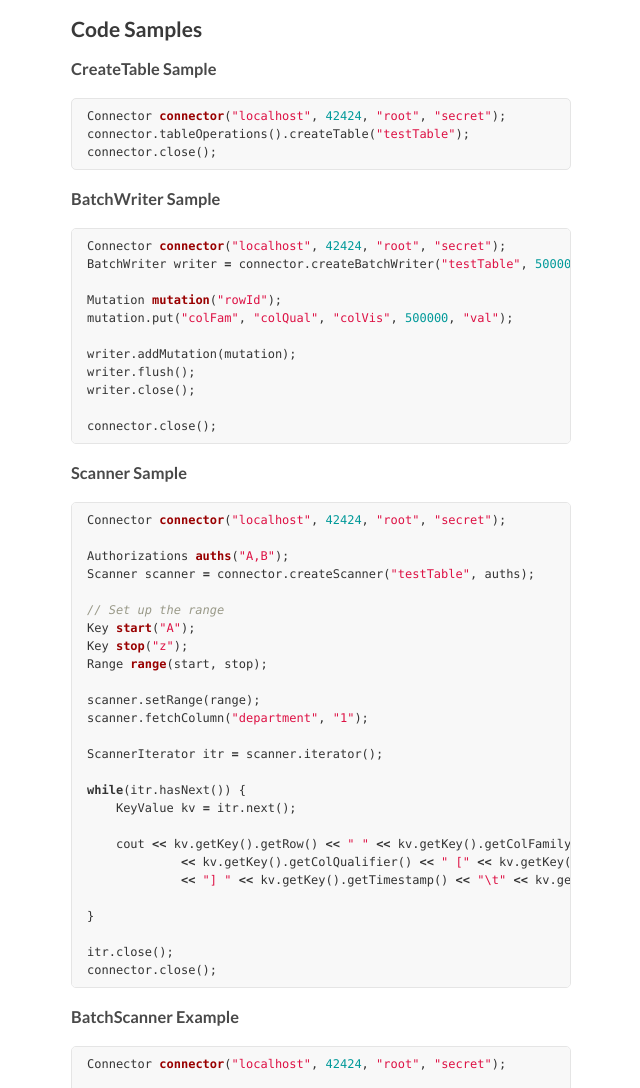
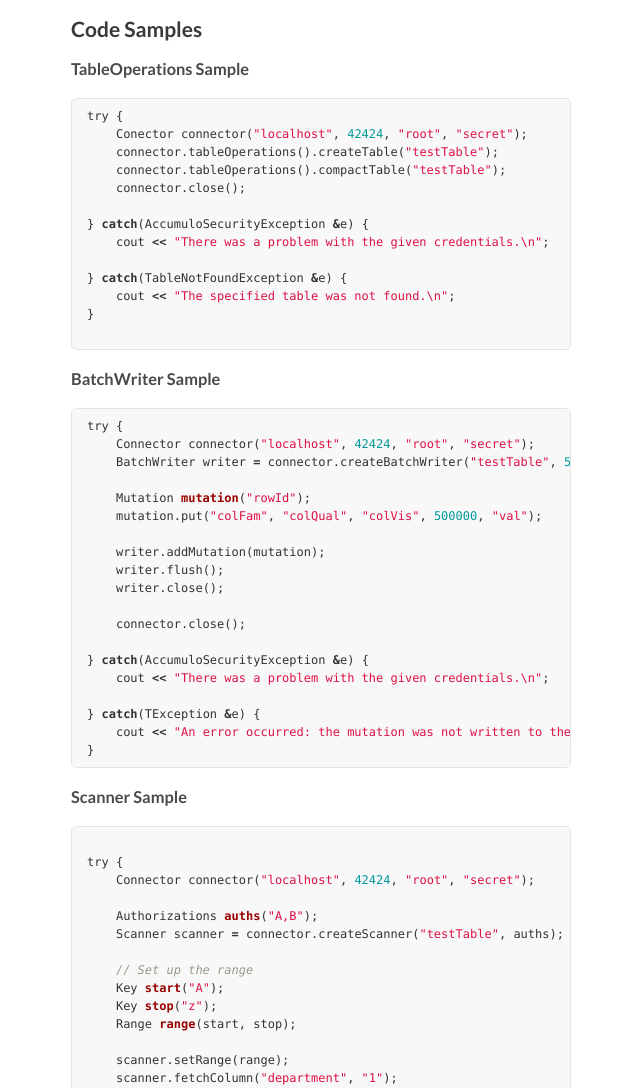
Before and after one commit to cjnolet/accumulo-cpp, a plain HTML site: page index.html in a window 1280 px wide. Shown: the part 805-1893 px from the top of the page, without its empty margins (499-1139 px from the left). Drawn offline with Linux system fonts and the light colour scheme.

```diff
--- a/index.html
+++ b/index.html
@@ -72,16 +72,29 @@
 </li>
 </ol><h2>Code Samples</h2>
 
-<h3>CreateTable Sample</h3>
+<h3>TableOperations Sample</h3>
 
-<div class="highlight"><pre><span class="n">Connector</span> <span class="nf">connector</span><span class="p">(</span><span class="s">"localhost"</span><span class="p">,</span> <span class="mi">42424</span><span class="p">,</span> <span class="s">"root"</span><span class="p">,</span> <span class="s">"secret"</span><span class="p">);</span>
+<div class="highlight"><pre>
+<span class="n">try</span> <span class="p">{</span>
+    <span class="n">Conector</span> <span class="n">connector</span><span class="p">(</span><span class="s">"localhost"</span><span class="p">,</span> <span class="mi">42424</span><span class="p">,</span> <span class="s">"root"</span><span class="p">,</span> <span class="s">"secret"</span><span class="p">);</span>
     <span class="n">connector</span><span class="p">.</span><span class="n">tableOperations</span><span class="p">().</span><span class="n">createTable</span><span class="p">(</span><span class="s">"testTable"</span><span class="p">);</span>
+    <span class="n">connector</span><span class="p">.</span><span class="n">tableOperations</span><span class="p">().</span><span class="n">compactTable</span><span class="p">(</span><span class="s">"testTable"</span><span class="p">);</span>
     <span class="n">connector</span><span class="p">.</span><span class="n">close</span><span class="p">();</span>
+
+<span class="p">}</span> <span class="k">catch</span><span class="p">(</span><span class="n">AccumuloSecurityException</span> <span class="o">&amp;</span><span class="n">e</span><span class="p">)</span> <span class="p">{</span>
+    <span class="n">cout</span> <span class="o">&lt;&lt;</span> <span class="s">"There was a problem with the given credentials.</span><span class="se">\n</span><span class="s">"</span><span class="p">;</span>
+
+<span class="p">}</span> <span class="k">catch</span><span class="p">(</span><span class="n">TableNotFoundException</span> <span class="o">&amp;</span><span class="n">e</span><span class="p">)</span> <span class="p">{</span>
+    <span class="n">cout</span> <span class="o">&lt;&lt;</span> <span class="s">"The specified table was not found.</span><span class="se">\n</span><span class="s">"</span><span class="p">;</span>
+<span class="p">}</span>
+
 </pre></div>
 
 <h3>BatchWriter Sample</h3>
 
-<div class="highlight"><pre><span class="n">Connector</span> <span class="nf">connector</span><span class="p">(</span><span class="s">"localhost"</span><span class="p">,</span> <span class="mi">42424</span><span class="p">,</span> <span class="s">"root"</span><span class="p">,</span> <span class="s">"secret"</span><span class="p">);</span>
+<div class="highlight"><pre>
+<span class="n">try</span> <span class="p">{</span>
+    <span class="n">Connector</span> <span class="n">connector</span><span class="p">(</span><span class="s">"localhost"</span><span class="p">,</span> <span class="mi">42424</span><span class="p">,</span> <span class="s">"root"</span><span class="p">,</span> <span class="s">"secret"</span><span class="p">);</span>
     <span class="n">BatchWriter</span> <span class="n">writer</span> <span class="o">=</span> <span class="n">connector</span><span class="p">.</span><span class="n">createBatchWriter</span><span class="p">(</span><span class="s">"testTable"</span><span class="p">,</span> <span class="mi">500000</span><span class="p">,</span> <span class="mi">10000</span><span class="p">,</span> <span class="mi">10000</span><span class="p">,</span> <span class="mi">2</span><span class="p">);</span>
 
     <span class="n">Mutation</span> <span class="nf">mutation</span><span class="p">(</span><span class="s">"rowId"</span><span class="p">);</span>
@@ -92,11 +105,21 @@
     <span class="n">writer</span><span class="p">.</span><span class="n">close</span><span class="p">();</span>
 
     <span class="n">connector</span><span class="p">.</span><span class="n">close</span><span class="p">();</span>
+
+<span class="p">}</span> <span class="k">catch</span><span class="p">(</span><span class="n">AccumuloSecurityException</span> <span class="o">&amp;</span><span class="n">e</span><span class="p">)</span> <span class="p">{</span>
+    <span class="n">cout</span> <span class="o">&lt;&lt;</span> <span class="s">"There was a problem with the given credentials.</span><span class="se">\n</span><span class="s">"</span><span class="p">;</span>
+
+<span class="p">}</span> <span class="k">catch</span><span class="p">(</span><span class="n">TException</span> <span class="o">&amp;</span><span class="n">e</span><span class="p">)</span> <span class="p">{</span>
+    <span class="n">cout</span> <span class="o">&lt;&lt;</span> <span class="s">"An error occurred: the mutation was not written to the table.</span><span class="se">\n</span><span class="s">"</span><span class="p">;</span>
+<span class="p">}</span>
 </pre></div>
 
 <h3>Scanner Sample</h3>
 
-<div class="highlight"><pre><span class="n">Connector</span> <span class="nf">connector</span><span class="p">(</span><span class="s">"localhost"</span><span class="p">,</span> <span class="mi">42424</span><span class="p">,</span> <span class="s">"root"</span><span class="p">,</span> <span class="s">"secret"</span><span class="p">);</span>
+<div class="highlight"><pre>
+
+<span class="n">try</span> <span class="p">{</span>
+    <span class="n">Connector</span> <span class="n">connector</span><span class="p">(</span><span class="s">"localhost"</span><span class="p">,</span> <span class="mi">42424</span><span class="p">,</span> <span class="s">"root"</span><span class="p">,</span> <span class="s">"secret"</span><span class="p">);</span>
 
     <span class="n">Authorizations</span> <span class="nf">auths</span><span class="p">(</span><span class="s">"A,B"</span><span class="p">);</span>
     <span class="n">Scanner</span> <span class="n">scanner</span> <span class="o">=</span> <span class="n">connector</span><span class="p">.</span><span class="n">createScanner</span><span class="p">(</span><span class="s">"testTable"</span><span class="p">,</span> <span class="n">auths</span><span class="p">);</span>
@@ -122,12 +145,21 @@
 
     <span class="n">itr</span><span class="p">.</span><span class="n">close</span><span class="p">();</span>
     <span class="n">connector</span><span class="p">.</span><span class="n">close</span><span class="p">();</span>
+
+<span class="p">}</span> <span class="k">catch</span><span class="p">(</span><span class="n">AccumuloSecurityException</span> <span class="o">&amp;</span><span class="n">e</span><span class="p">)</span> <span class="p">{</span>
+    <span class="n">cout</span> <span class="o">&lt;&lt;</span> <span class="s">"There was a problem with the given credentials.</span><span class="se">\n</span><span class="s">"</span><span class="p">;</span>
+
+<span class="p">}</span> <span class="k">catch</span><span class="p">(</span><span class="n">TableNotFoundException</span> <span class="o">&amp;</span><span class="n">e</span><span class="p">)</span> <span class="p">{</span>
+    <span class="n">cout</span> <span class="o">&lt;&lt;</span> <span class="s">"The specified table was not found.</span><span class="se">\n</span><span class="s">"</span><span class="p">;</span>
+<span class="p">}</span>
+
 </pre></div>
 
 <h3>BatchScanner Example</h3>
 
 <div class="highlight"><pre>
-<span class="n">Connector</span> <span class="nf">connector</span><span class="p">(</span><span class="s">"localhost"</span><span class="p">,</span> <span class="mi">42424</span><span class="p">,</span> <span class="s">"root"</span><span class="p">,</span> <span class="s">"secret"</span><span class="p">);</span>
+<span class="n">try</span> <span class="p">{</span>
+    <span class="n">Connector</span> <span class="n">connector</span><span class="p">(</span><span class="s">"localhost"</span><span class="p">,</span> <span class="mi">42424</span><span class="p">,</span> <span class="s">"root"</span><span class="p">,</span> <span class="s">"secret"</span><span class="p">);</span>
 
     <span class="n">Authorizations</span> <span class="nf">auths</span><span class="p">(</span><span class="s">"A,B"</span><span class="p">);</span>
     <span class="n">BatchScanner</span> <span class="n">scanner</span> <span class="o">=</span> <span class="n">connector</span><span class="p">.</span><span class="n">createBatchScanner</span><span class="p">(</span><span class="s">"testTable"</span><span class="p">,</span> <span class="n">auths</span><span class="p">,</span> <span class="mi">5</span><span class="p">);</span>
@@ -157,6 +189,13 @@
 
     <span class="n">itr</span><span class="p">.</span><span class="n">close</span><span class="p">();</span>
     <span class="n">connector</span><span class="p">.</span><span class="n">close</span><span class="p">();</span>
+
+<span class="p">}</span> <span class="k">catch</span><span class="p">(</span><span class="n">AccumuloSecurityException</span> <span class="o">&amp;</span><span class="n">e</span><span class="p">)</span> <span class="p">{</span>
+    <span class="n">cout</span> <span class="o">&lt;&lt;</span> <span class="s">"There was a problem with the given credentials.</span><span class="se">\n</span><span class="s">"</span><span class="p">;</span>
+
+<span class="p">}</span> <span class="k">catch</span><span class="p">(</span><span class="n">TableNotFoundException</span> <span class="o">&amp;</span><span class="n">e</span><span class="p">)</span> <span class="p">{</span>
+    <span class="n">cout</span> <span class="o">&lt;&lt;</span> <span class="s">"The specified table was not found.</span><span class="se">\n</span><span class="s">"</span><span class="p">;</span>
+<span class="p">}</span>
 </pre></div>
       </section>
       <footer>
```
Also changed, not shown: params.json (+1 -1 lines). Lines whose indentation alone changed are shown as unchanged.
